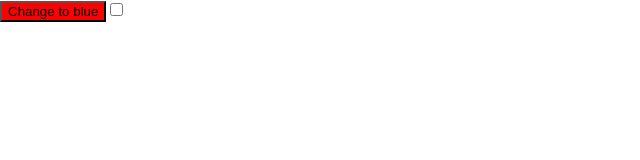
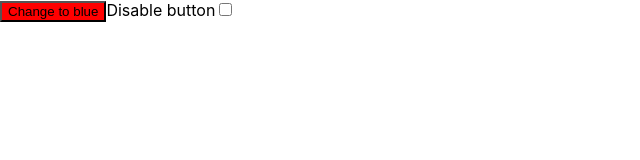
Before and after one commit to matt-baillie/react-testing, a React (Create React App) app: page / in a window 1280 px wide. Shown: the top 160 px of the page, without its empty margins (0-640 px from the left). Built offline with nearby package versions, Linux system fonts and the light colour scheme.

Commit message:
Added label to checkbox

```diff
--- a/src/App.js
+++ b/src/App.js
@@ -20,6 +20,7 @@ function App() {
       >
         Change to {newButtonColor}
       </button>
+      <label htmlFor="disable-button-checkbox">Disable button</label>
       <input
         type="checkbox"
         name=""
```
Also changed, not shown: 1 other file (tests, documents, lock files or other folders).
